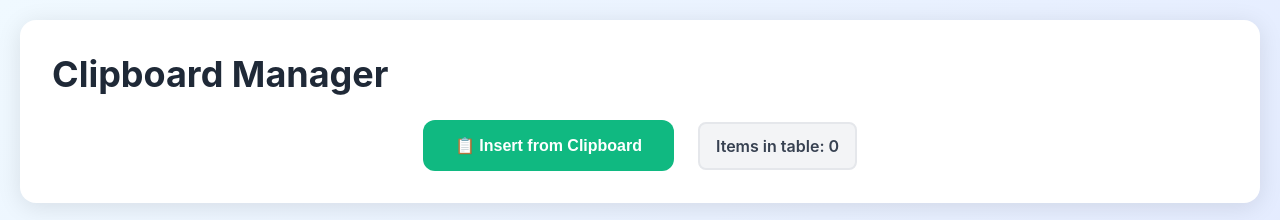
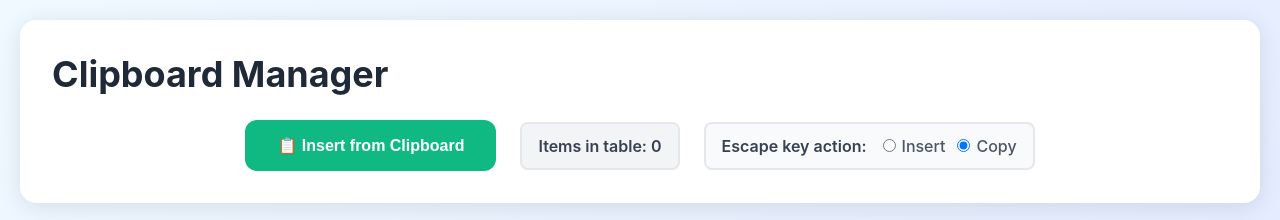
Before and after one commit to firedynasty/clipboard_manager, a React (Create React App) app: page / in a window 1280 px wide. Shown: the top 220 px of the page. Built offline with nearby package versions, Linux system fonts and the light colour scheme; no server answers; the database is empty.

Commit message:
UI / es Lint fix

```diff
--- a/src/App.css
+++ b/src/App.css
@@ -101,6 +101,36 @@ body {
   font-weight: 600;
   color: #374151;
   border: 2px solid #e5e7eb;
+}
+
+.escape-mode-controls {
+  display: flex;
+  align-items: center;
+  gap: 12px;
+  background: #f8fafc;
+  padding: 12px 16px;
+  border-radius: 8px;
+  border: 2px solid #e5e7eb;
+}
+
+.escape-mode-controls span {
+  font-weight: 600;
+  color: #374151;
+  margin-right: 4px;
+}
+
+.escape-mode-controls label {
+  display: flex;
+  align-items: center;
+  gap: 6px;
+  cursor: pointer;
+  font-weight: 500;
+  color: #4b5563;
+}
+
+.escape-mode-controls input[type="radio"] {
+  margin: 0;
+  cursor: pointer;
 }
 
 .loading {
--- a/src/App.js
+++ b/src/App.js
@@ -1,4 +1,4 @@
-import React, { useState, useEffect } from 'react';
+import React, { useState, useEffect, useCallback } from 'react';
 import './App.css';
 import { initializeApp } from 'firebase/app';
 import { getDatabase, ref, set, get } from 'firebase/database';
@@ -21,6 +21,7 @@ function App() {
   const [clipboardItems, setClipboardItems] = useState([]);
   const [nextId, setNextId] = useState(1);
   const [isLoading, setIsLoading] = useState(true);
+  const [escapeMode, setEscapeMode] = useState('copy');
 
   useEffect(() => {
     loadFromFirebase();
@@ -88,7 +89,7 @@ function App() {
     }
   };
 
-  const copyLastItemToClipboard = async () => {
+  const copyLastItemToClipboard = useCallback(async () => {
     if (clipboardItems.length === 0) {
       alert('No items in table to copy');
       return;
@@ -102,13 +103,17 @@ function App() {
       console.error('Error copying to clipboard:', error);
       alert('Failed to copy to clipboard');
     }
-  };
+  }, [clipboardItems]);
 
   useEffect(() => {
     const handleKeyPress = (event) => {
-      if (event.key === ';') {
+      if (event.key === 'Escape') {
         event.preventDefault();
-        copyLastItemToClipboard();
+        if (escapeMode === 'insert') {
+          copyToClipboard();
+        } else if (escapeMode === 'copy') {
+          copyLastItemToClipboard();
+        }
       }
     };
 
@@ -116,7 +121,7 @@ function App() {
     return () => {
       document.removeEventListener('keydown', handleKeyPress);
     };
-  }, [clipboardItems, copyLastItemToClipboard]);
+  }, [escapeMode, copyLastItemToClipboard]);
 
   if (isLoading) {
     return (
@@ -137,10 +142,31 @@ function App() {
           <div className="stats">
             Items in table: {clipboardItems.length}
           </div>
+          <div className="escape-mode-controls">
+            <span>Escape key action:</span>
+            <label>
+              <input
+                type="radio"
+                value="insert"
+                checked={escapeMode === 'insert'}
+                onChange={(e) => setEscapeMode(e.target.value)}
+              />
+              Insert
+            </label>
+            <label>
+              <input
+                type="radio"
+                value="copy"
+                checked={escapeMode === 'copy'}
+                onChange={(e) => setEscapeMode(e.target.value)}
+              />
+              Copy
+            </label>
+          </div>
           {clipboardItems.length > 0 && (
             <>
               <button onClick={copyLastItemToClipboard} className="copy-last-button">
-                📋 Copy Last Item (;)
+                📋 Copy Last Item
               </button>
               <button onClick={clearAll} className="clear-button">
                 🗑️ Clear All
```
